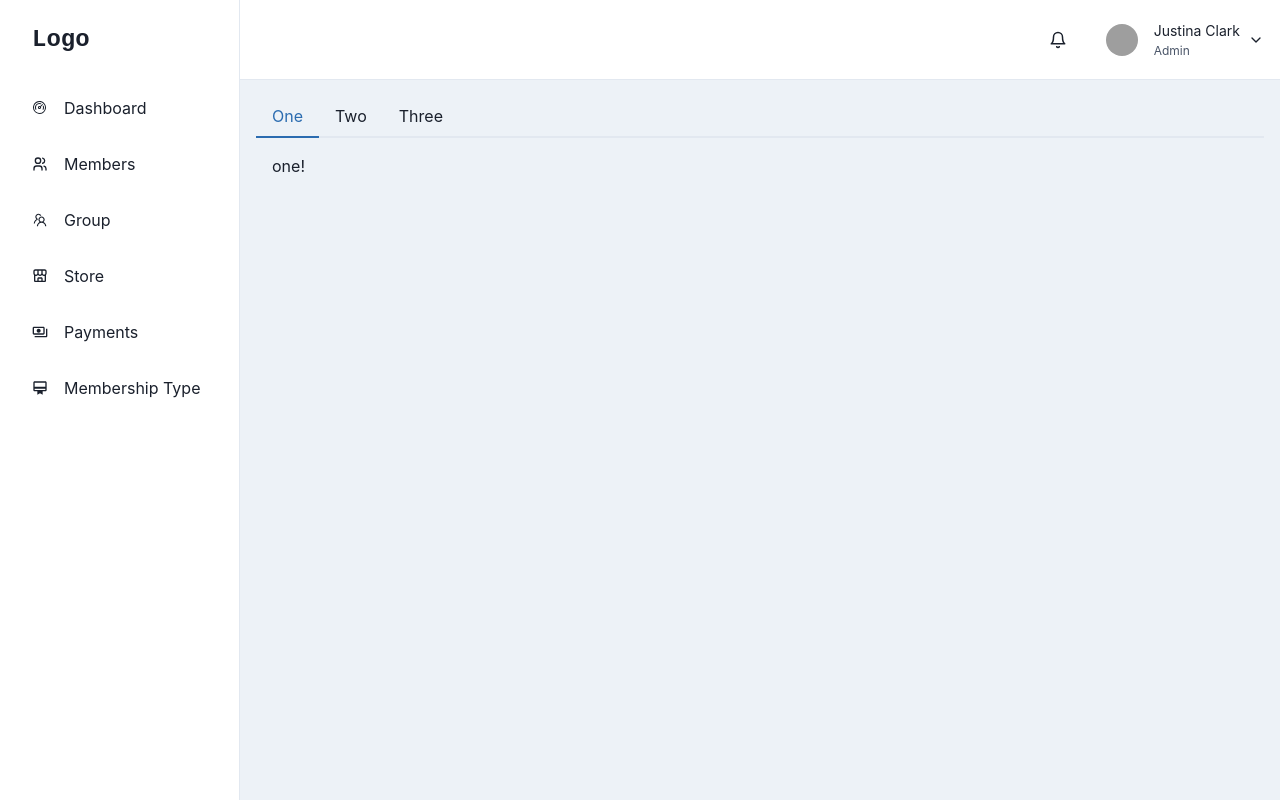
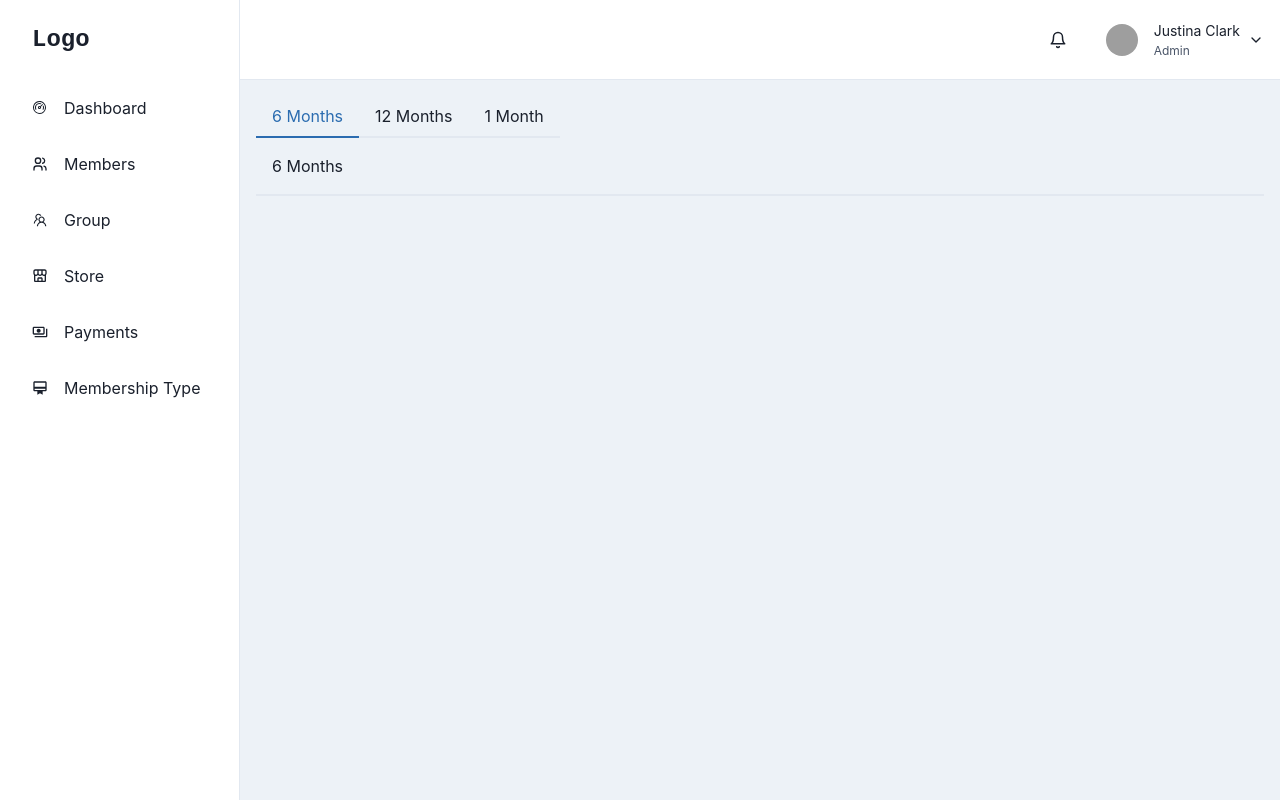
Before and after one commit to AchiGitHub/gym-mgt-fullstack, a React (Create React App) app: page /members in a window 1280 px wide. Built offline with nearby package versions, Linux system fonts and the light colour scheme; grey boxes are pictures that could not be loaded.

Commit message:
added table and tabs

```diff
--- a/src/components/Sidebar.tsx
+++ b/src/components/Sidebar.tsx
@@ -15,7 +15,7 @@ import { BiStoreAlt } from "react-icons/bi";
 import { MdCardMembership, MdOutlinePayments } from "react-icons/md";
 import { IconType } from "react-icons";
 import { ReactText } from "react";
-import { Link, useNavigate } from "react-router-dom";
+import { Link } from "react-router-dom";
 
 interface SidebarProps extends BoxProps {
   onClose: () => void;
@@ -37,7 +37,6 @@ const LinkItems: Array<LinkItemProps> = [
 ];
 
 const SidebarContent = ({ onClose, ...rest }: SidebarProps) => {
-  const navigate = useNavigate();
   return (
     <Box
       transition="3s ease"
--- /dev/null
+++ b/src/components/Table.tsx
@@ -0,0 +1,11 @@
+import React from "react";
+
+interface TableProps {
+  data: string;
+}
+
+function Table({ data }: TableProps) {
+  return <div>{data}</div>;
+}
+
+export default Table;
--- /dev/null
+++ b/src/components/Tabs.tsx
@@ -0,0 +1,22 @@
+import { ReactNode } from "react";
+import { TabList, Tab, Tabs } from "@chakra-ui/react";
+
+interface TabsProps {
+  tabs: string[];
+  children: ReactNode;
+}
+
+function PageTabs({ tabs, children }: TabsProps) {
+  return (
+    <Tabs>
+      <TabList>
+        {tabs.map((item, idx) => (
+          <Tab key={idx}>{item}</Tab>
+        ))}
+      </TabList>
+      {children}
+    </Tabs>
+  );
+}
+
+export default PageTabs;
--- a/src/containers/members/index.tsx
+++ b/src/containers/members/index.tsx
@@ -1,28 +1,27 @@
-import { Tabs, TabList, Tab, TabPanels, TabPanel } from "@chakra-ui/react";
-import React from "react";
+import { Tabs, TabList, TabPanels, TabPanel } from "@chakra-ui/react";
+import Table from "../../components/Table";
+import PageTabs from "../../components/Tabs";
 
 function Members() {
   return (
     <Tabs>
       <TabList>
-        <Tab>One</Tab>
-        <Tab>Two</Tab>
-        <Tab>Three</Tab>
+        <PageTabs key={1} tabs={tabs}>
+          <TabPanels>
+            {tabs.map((tab, idx) => {
+              return (
+                <TabPanel key={idx}>
+                  <Table data={tab} />
+                </TabPanel>
+              );
+            })}
+          </TabPanels>
+        </PageTabs>
       </TabList>
-
-      <TabPanels>
-        <TabPanel>
-          <p>one!</p>
-        </TabPanel>
-        <TabPanel>
-          <p>two!</p>
-        </TabPanel>
-        <TabPanel>
-          <p>three!</p>
-        </TabPanel>
-      </TabPanels>
     </Tabs>
   );
 }
 
 export default Members;
+
+const tabs = ["6 Months", "12 Months", "1 Month"];
```
